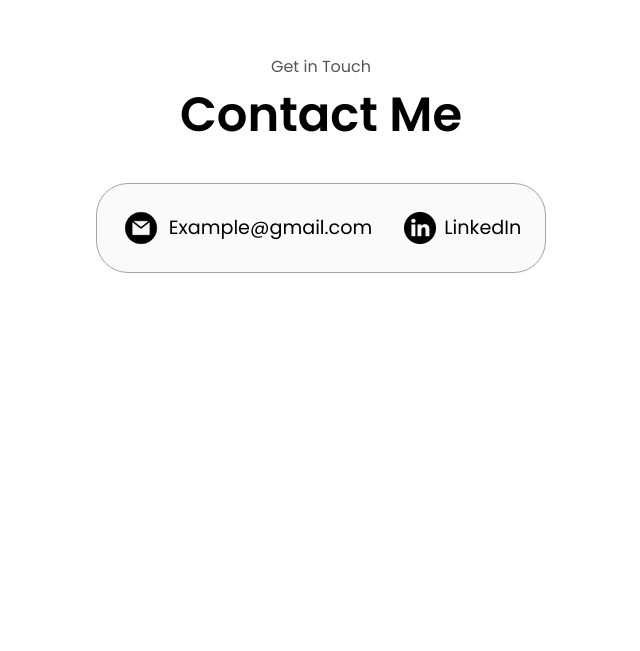
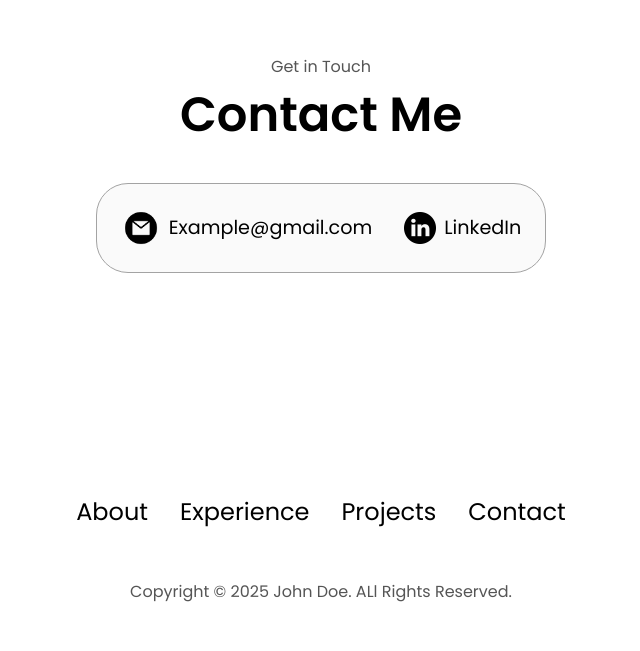
Before and after one commit to LeonardoBlanca/portfolio-html-01, a plain HTML site: page index.html in a window 1280 px wide. Shown: the part 3197-3848 px from the top of the page, without its empty margins (319-959 px from the left). Before the commit the page ends 3640 px from the top, so only its background shows below. Drawn offline with Linux system fonts and the light colour scheme; a script that the page names is missing.

Commit message:
✨ Feat(Home): Add Footer

```diff
--- a/index.html
+++ b/index.html
@@ -246,7 +246,6 @@
     </div>
     <img src="./assets/arrow.png" alt="Arrow Icon" class="icon arrow" onclick="location.href='./#contact'">
 </section>
-
 <section id="contact">
     <p class="section__text-p1">Get in Touch</p>
     <h1 class="title">Contact Me</h1>
@@ -263,6 +262,20 @@
 
 </section>
 
+<footer>
+    <nav>
+        <div class="nav-links-container">
+            <ul class="nav-links">
+                <li><a href="#about">About</a></li>
+                <li><a href="#experience">Experience</a></li>
+                <li><a href="#projects">Projects</a></li>
+                <li><a href="#contact">Contact</a></li>
+            </ul>
+        </div>
+    </nav>
+    <p>Copyright &#169; 2025 John Doe. ALl Rights Reserved.</p>
+</footer>
+
 <script src="script.js"></script>
 </body>
 </html>
--- a/style.css
+++ b/style.css
@@ -408,3 +408,14 @@ article .icon {
 .email-icon {
     height: 2.5rem;
 }
+
+/* FOOTER */
+
+footer {
+    height: 26vh;
+    margin: 0 1rem;
+}
+
+footer p {
+    text-align: center;
+}
```
